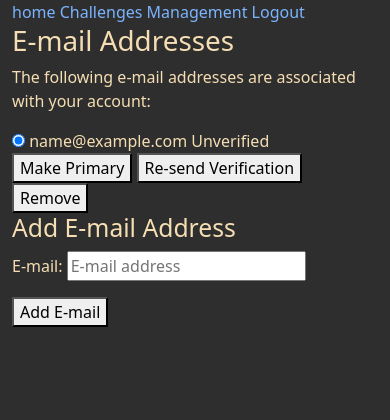
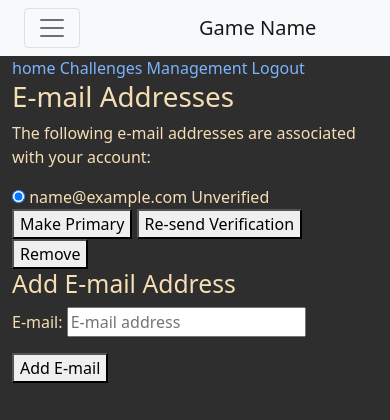
Before and after one commit to stephendawsondev/Summer_Hackaton, a Django app: page /email/ in a window 390 px wide. Shown: the top 420 px of the page. Before the commit the page ends 327 px from the top, so only its background shows below. Run offline with Django 4.2, Linux system fonts and the light colour scheme; the visitor is signed in with stand-in values (Sample User, id 1); data comes from the database, SQL or seed files in the repository; some libraries are stand-ins or nearby versions.

Commit message:
Add basic structure for header burger menu

```diff
--- a/templates/base.html
+++ b/templates/base.html
@@ -30,6 +30,30 @@
   </head>
 
   <body>
+
+    <header class="d-md-none">
+      <nav class="navbar navbar-expand-lg navbar-light bg-light container">
+        <div class="container-fluid col">
+          <button class="navbar-toggler" type="button" data-bs-toggle="collapse" data-bs-target="#navbarNav" aria-controls="navbarNav" aria-expanded="false" aria-label="Toggle navigation">
+            <span class="navbar-toggler-icon"></span>
+          </button>
+          <div class="collapse navbar-collapse" id="navbarNav">
+            <ul class="navbar-nav">
+              <li class="nav-item">
+                <a class="nav-link active" aria-current="page" href="#">Home</a>
+              </li>
+              <li class="nav-item">
+                <a class="nav-link" href="#">Features</a>
+              </li>
+              <li class="nav-item">
+                <a class="nav-link" href="#">Pricing</a>
+              </li>
+            </ul>
+          </div>
+        </div>
+        <a class="navbar-brand text-right col" href="/">Game Name</a>
+      </nav>
+    </header>
     <div class="app-container container vh-100 d-md-none">
       <a href="{% url 'index' %}">home</a>
       {% if request.user.is_authenticated %} {% if request.user.is_superuser %}
```
